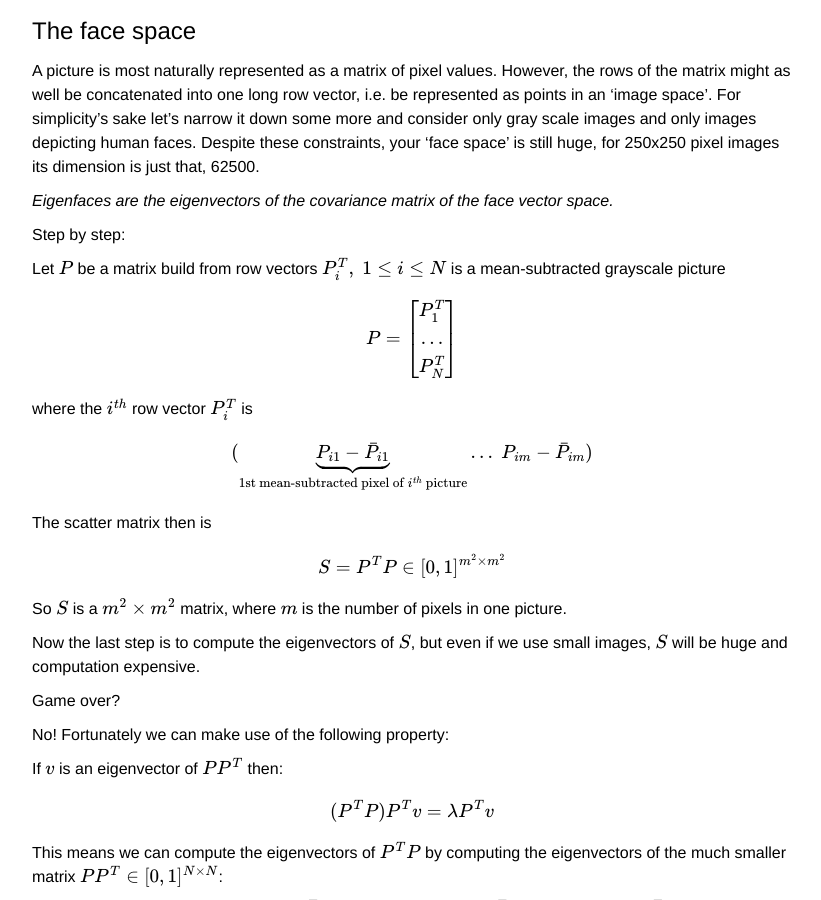
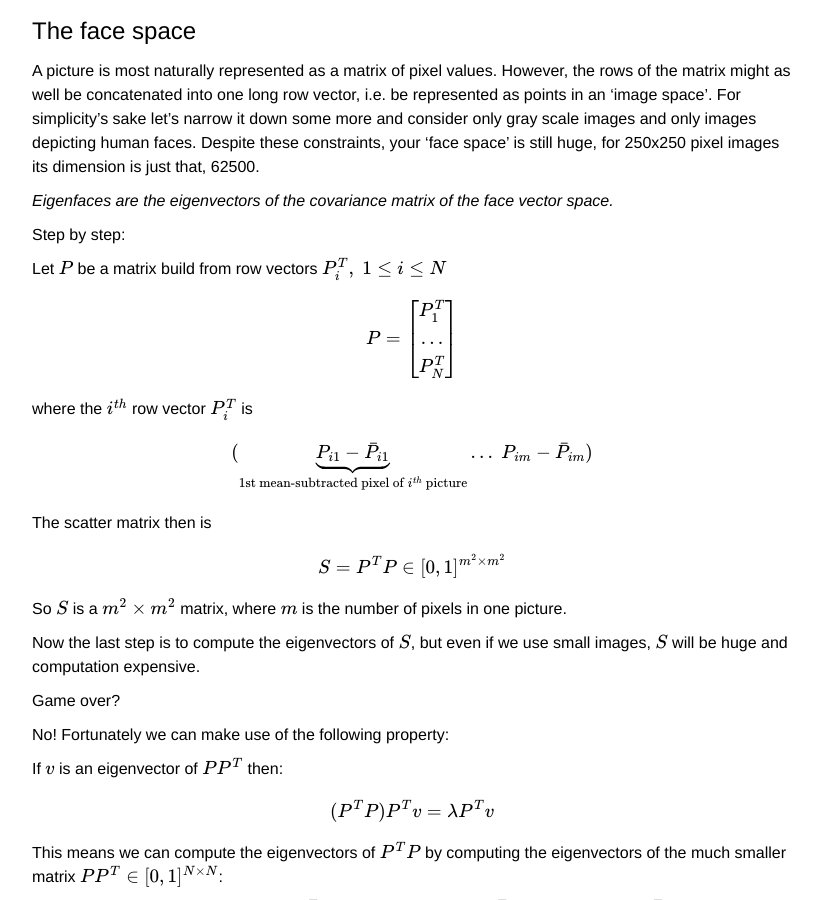
Before and after one commit to flobeck/flobeck.github.io, a Jekyll site: the page built from _posts/2015-05-31-eigen.markdown, in a window 1280 px wide and 900 px high, scrolled down 526 px. Shown: the whole window, without its empty margins (228-1049 px from the left). Built offline with Jekyll 4.4.1, drawn with Linux system fonts in a browser that asks for light colours; formulas are drawn with MathJax 3.

Commit message:
deleted nonsense half sentence

```diff
--- a/_posts/2015-05-31-eigen.markdown
+++ b/_posts/2015-05-31-eigen.markdown
@@ -46,7 +46,7 @@ _Eigenfaces are the eigenvectors of the covariance matrix of the face vector spa
 Step by step:
 
 
-Let $$P$$ be a matrix build from row vectors $$P_i^T, \; 1 \leq i \leq N$$ is a mean-subtracted grayscale picture
+Let $$P$$ be a matrix build from row vectors $$P_i^T, \; 1 \leq i \leq N$$
 
 $$
 P = \begin{bmatrix}
```
